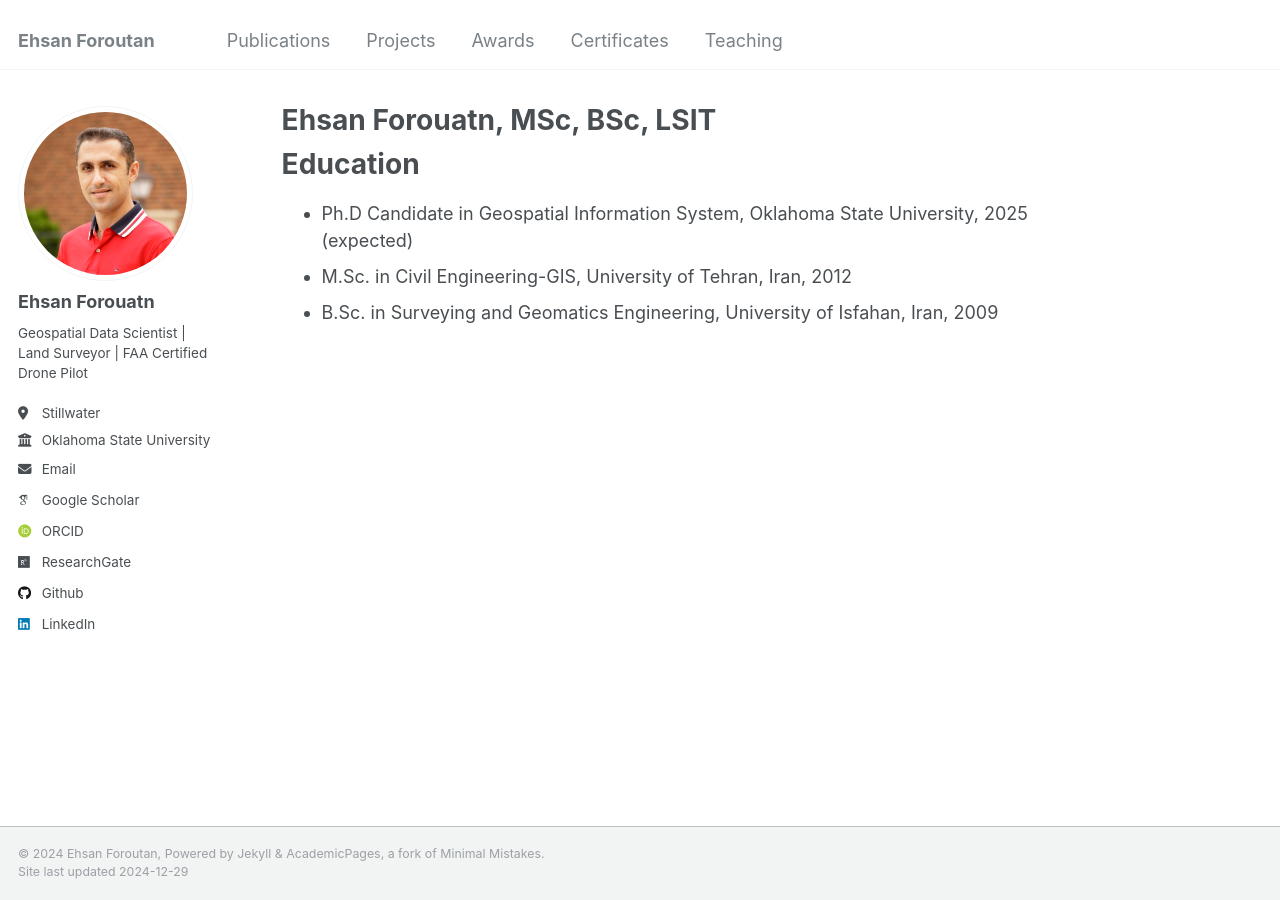
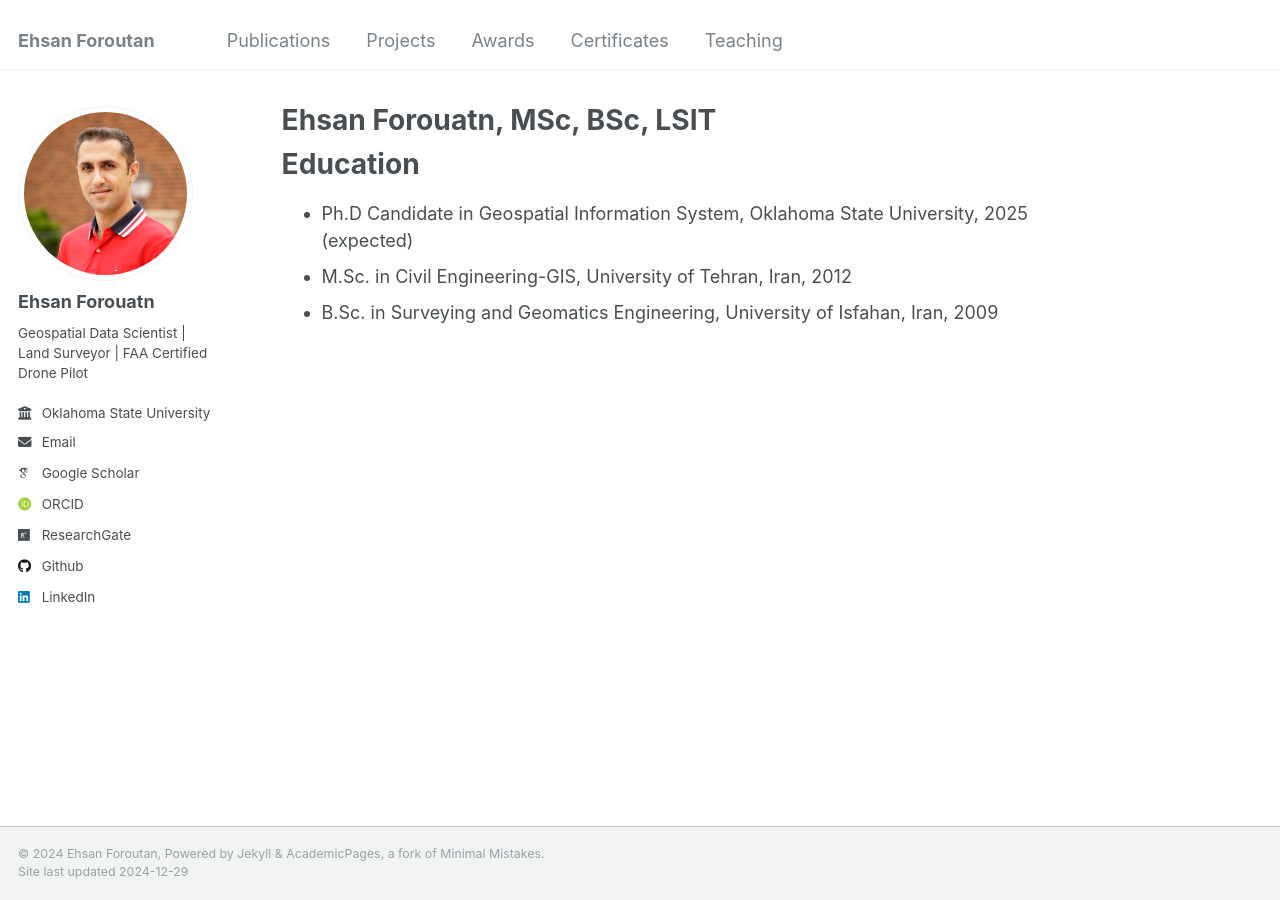
Before and after one commit to eforoutan/eforoutan.github.io, a Jekyll site: the page built from _pages/about.md, in a window 1280 px wide. Built offline with Jekyll 4.4.1, drawn with Linux system fonts in a browser that asks for light colours; some web fonts are replaced.

Commit message:
Update _config.yml

```diff
--- a/_config.yml
+++ b/_config.yml
@@ -25,7 +25,7 @@ author:
   name             : "Ehsan Forouatn"
   pronouns         : # example: "she/her"
   bio              : "Geospatial Data Scientist | Land Surveyor | FAA Certified Drone Pilot"
-  location         : "Stillwater"
+  location         : #"Stillwater"
   employer         : "Oklahoma State University"
   uri              : # URL
   email            : "ehsan.foroutan@gmail.com"
```
